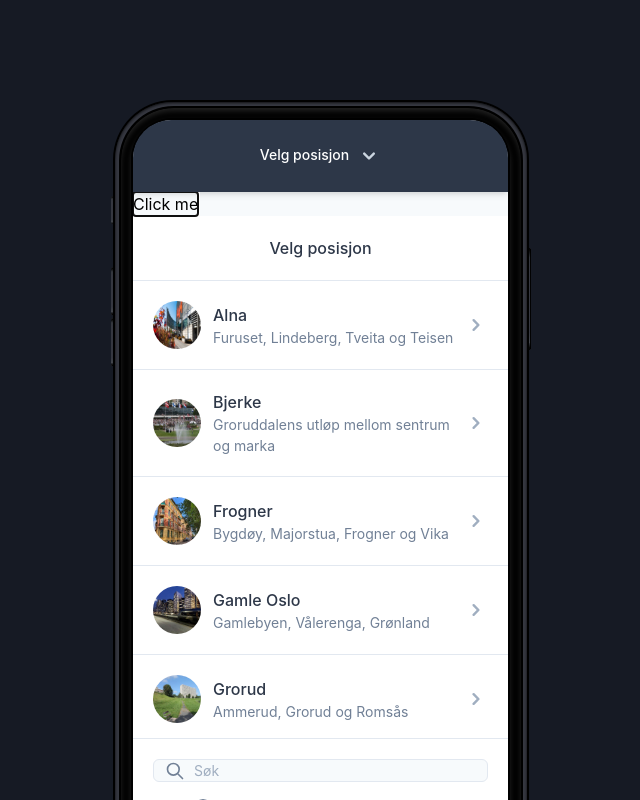
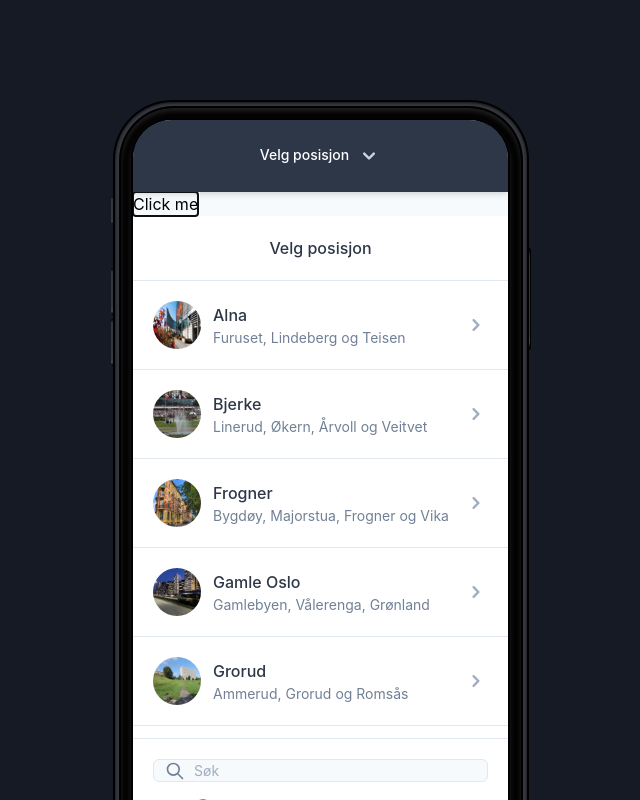
Before and after one commit to danielkjellid/DS4300-Interaction-Design-2-JNGL, a Vue app: page /position in a window 1280 px wide. Both pictures are taken after a click on the button "Click me". Shown: the top 800 px of the page, without its empty margins (319-959 px from the left). Built offline with nearby package versions, Linux system fonts and the light colour scheme; what @tailwindcss/custom-forms would draw is missing.

Commit message:
Fixed search modal in position list.

```diff
--- a/src/components/BoroughSearchModal.vue
+++ b/src/components/BoroughSearchModal.vue
@@ -1,9 +1,9 @@
 <template>
 <div>
     <div v-show="searchActive" @click="updateSearchActive" class="absolute top-0 left-0 w-full h-full bg-black opacity-25 cursor-pointer modal-overlay"></div>
-    <div class="absolute left-0 right-0 bg-white border-t border-gray-300 bottom-hackey">
+    <div class="absolute left-0 right-0 bg-white border-t border-gray-300 bottom-search">
       <div class="px-5 py-5">
-        <div @click="filterActive = !filterActive">
+        <div @click="updateSearchActive">
           <app-search-bar :query.sync="query" :showFilter="false"></app-search-bar>
         </div>
         <button class="flex items-center m-auto mt-4 font-medium text-gray-700">
@@ -55,10 +55,8 @@ export default {
     },
     methods: {
         updateSearchActive: function() {
-            this.filterActive == !this.filterActive,
-            this.searchActive == !this.searchActive,
-            console.log(this.searchActive)
-            //this.$emit('update:searchActive', e.target.value)
+            this.filterActive = !this.filterActive
+            this.searchActive = !this.searchActive
         }
     },
     computed: {
@@ -74,8 +72,8 @@ export default {
 }
 </script>
 
-<style>
-    .bottom-hackey {
+<style scoped>
+    .bottom-search {
       bottom: 90px;
     }
 </style>
--- a/src/data/boroughs.js
+++ b/src/data/boroughs.js
@@ -3,13 +3,13 @@ export const boroughsData = [
         id: 1,
         name: 'Alna',
         image: 'alna.jpg',
-        tagline: 'Furuset, Lindeberg, Tveita og Teisen'
+        tagline: 'Furuset, Lindeberg og Teisen'
     },
     {
         id: 2,
         name: 'Bjerke',
         image: 'bjerke.jpg',
-        tagline: 'Groruddalens utløp mellom sentrum og marka'
+        tagline: 'Linerud, Økern, Årvoll og Veitvet'
     },
     {
         id: 3,
--- a/src/views/Position.vue
+++ b/src/views/Position.vue
@@ -3,7 +3,7 @@
   <button @click="selectorActive = !selectorActive">Click me</button>
   <div class="modal" :class="{'opacity-0 pointer-events-none' : !selectorActive}">
     <!--<div class="absolute top-0 left-0 w-full h-full bg-black opacity-25 cursor-pointer modal-overlay"></div>-->
-    <div class="bg-white">
+    <div class="bg-white bottom-list">
       <div class="flex items-center justify-center py-5 border-b border-gray-300">
         <h1 class="text-base font-medium text-gray-800">Velg posisjon</h1>
       </div>
@@ -22,7 +22,7 @@
         </div>
       </div>
     </div>
-    <app-borough-search :query.sync="query" :searchActive.sync="searchActive" :boroughs="boroughs"></app-borough-search>
+    <app-borough-search :query.sync="query" :searchActive="searchActive" :boroughs="boroughs"></app-borough-search>
   </div>
 </div>
 
@@ -51,7 +51,8 @@ export default {
   .modal {
     transition: opacity 0.25s ease;
   }
-  .bottom-hackey {
-    bottom: 90px;
+
+  .bottom-list {
+    bottom: 120px;
   }
 </style>
```
